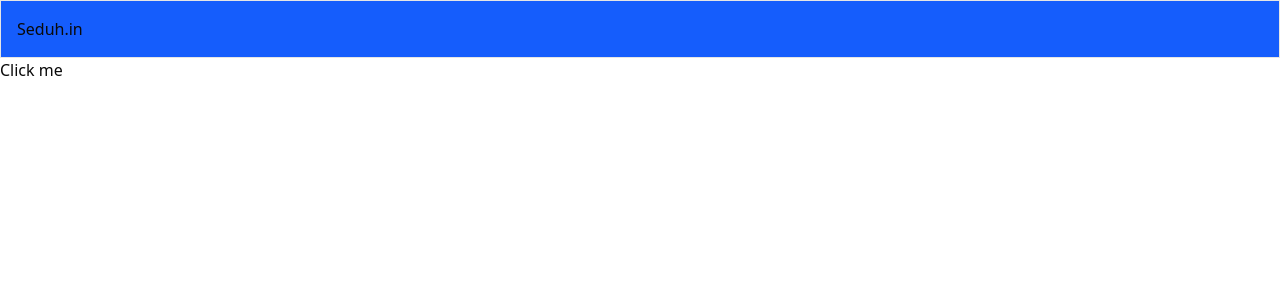
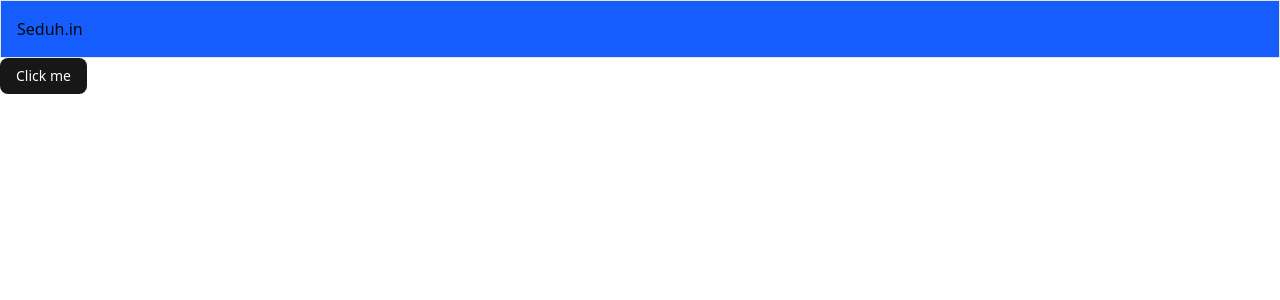
Before and after one commit to ammarkhocan/seduh.in-web, a React (Vite) app: page / in a window 1280 px wide. Shown: the top 300 px of the page. Built offline with nearby package versions, Linux system fonts and the light colour scheme.

Commit message:
feat: add button button shadcn

```diff
--- a/package.json
+++ b/package.json
@@ -10,6 +10,7 @@
     "preview": "vite preview"
   },
   "dependencies": {
+    "@radix-ui/react-slot": "^1.2.3",
     "@tailwindcss/vite": "^4.1.14",
     "class-variance-authority": "^0.7.1",
     "clsx": "^2.1.1",
--- a/src/app.tsx
+++ b/src/app.tsx
@@ -1,8 +1,10 @@
+import { Button } from "./components/ui/button";
+
 export function App(){
   return(
     <div >
       <h1 className="p-4 border bg-blue-600">Seduh.in</h1>
-      <button>Click me</button>
+      <Button>Click me</Button>
     </div>
   )
 }
--- /dev/null
+++ b/src/components/ui/button.tsx
@@ -0,0 +1,60 @@
+import * as React from "react"
+import { Slot } from "@radix-ui/react-slot"
+import { cva, type VariantProps } from "class-variance-authority"
+
+import { cn } from "@/lib/utils"
+
+const buttonVariants = cva(
+  "inline-flex items-center justify-center gap-2 whitespace-nowrap rounded-md text-sm font-medium transition-all disabled:pointer-events-none disabled:opacity-50 [&_svg]:pointer-events-none [&_svg:not([class*='size-'])]:size-4 shrink-0 [&_svg]:shrink-0 outline-none focus-visible:border-ring focus-visible:ring-ring/50 focus-visible:ring-[3px] aria-invalid:ring-destructive/20 dark:aria-invalid:ring-destructive/40 aria-invalid:border-destructive",
+  {
+    variants: {
+      variant: {
+        default: "bg-primary text-primary-foreground hover:bg-primary/90",
+        destructive:
+          "bg-destructive text-white hover:bg-destructive/90 focus-visible:ring-destructive/20 dark:focus-visible:ring-destructive/40 dark:bg-destructive/60",
+        outline:
+          "border bg-background shadow-xs hover:bg-accent hover:text-accent-foreground dark:bg-input/30 dark:border-input dark:hover:bg-input/50",
+        secondary:
+          "bg-secondary text-secondary-foreground hover:bg-secondary/80",
+        ghost:
+          "hover:bg-accent hover:text-accent-foreground dark:hover:bg-accent/50",
+        link: "text-primary underline-offset-4 hover:underline",
+      },
+      size: {
+        default: "h-9 px-4 py-2 has-[>svg]:px-3",
+        sm: "h-8 rounded-md gap-1.5 px-3 has-[>svg]:px-2.5",
+        lg: "h-10 rounded-md px-6 has-[>svg]:px-4",
+        icon: "size-9",
+        "icon-sm": "size-8",
+        "icon-lg": "size-10",
+      },
+    },
+    defaultVariants: {
+      variant: "default",
+      size: "default",
+    },
+  }
+)
+
+function Button({
+  className,
+  variant,
+  size,
+  asChild = false,
+  ...props
+}: React.ComponentProps<"button"> &
+  VariantProps<typeof buttonVariants> & {
+    asChild?: boolean
+  }) {
+  const Comp = asChild ? Slot : "button"
+
+  return (
+    <Comp
+      data-slot="button"
+      className={cn(buttonVariants({ variant, size, className }))}
+      {...props}
+    />
+  )
+}
+
+export { Button, buttonVariants }
```
Also changed, not shown: 1 other file (tests, documents, lock files or other folders).
